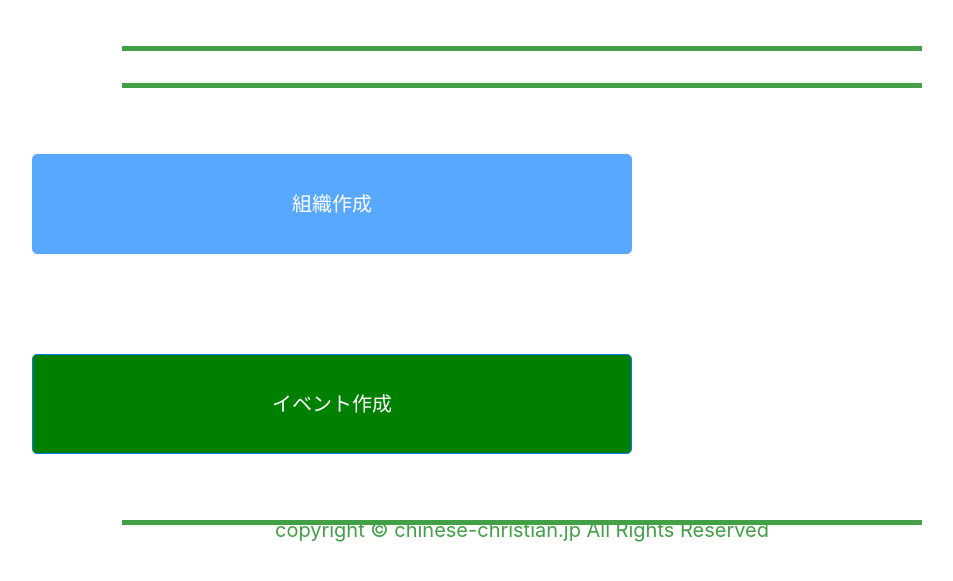
After one commit to ukohank517/Attendance_flask, a Flask app: template web/script/templates/top.html in a window 1280 px wide. The commit adds this page. Shown: the top 581 px of the page, without its empty margins (118-1071 px from the left). Run offline with Flask 2, Linux system fonts and the light colour scheme; the template is opened without the code that fills it, so the values that code supplies are empty; some libraries are stand-ins or nearby versions.

Commit message:
[update] top page

```diff
--- a/web/script/app.py
+++ b/web/script/app.py
@@ -7,6 +7,12 @@ app = Flask(__name__)
 flask_conf_file = os.path.join(os.getcwd(), 'conf', 'flask_conf.cfg')
 app.config.from_pyfile(flask_conf_file)
 mail_file = os.path.join(os.getcwd(), 'data', 'personal_info.csv')
+
+@app.route('/')
+@app.route('/top')
+def top():
+    page_title = 'Top'
+    return render_template('top.html', page_title = page_title)
 
 @app.route('/event/create', methods=['GET'])
 def event_create():
@@ -22,9 +28,9 @@ def event_info():
 @app.route('/event/entry', methods=['GET'])
 def event_entry():
     target_organization = request.args.get('organization_id')
-    event_name = '常年期第x回弥撒'
+    page_title = '常年期第x回弥撒'
     rest_seats = 10
-    return render_template('entry.html', rest_seats=rest_seats, event_name = event_name)
+    return render_template('entry.html', page_title = page_title, rest_seats=rest_seats)
 
 @app.route('/event/result', methods=['GET'])
 def event_result():
--- a/web/script/static/css/layout.css
+++ b/web/script/static/css/layout.css
@@ -1,3 +1,27 @@
+header{
+    margin-top: 30px;
+    color: #43A047;
+}
+
+h1{
+    font-size: 25px;
+    font-weight: bold;
+    text-align: center;
+}
+
+hr{
+    border-width: 5px;
+    width: 800px;
+    border-color: #43A047;
+}
+
+body{
+    height: 100%;
+    position: relative;
+    padding-bottom: 20px;/*←footerの高さ*/
+}
+
+
 /* footer用 */
 footer{
     font-size: 20px;
--- /dev/null
+++ b/web/script/static/css/top.css
@@ -0,0 +1,10 @@
+.btn{
+    border-radius: 5px;
+    background-color: green;
+    padding: 20px;
+    text-align: center;
+    color: white;
+    height: 100px;
+    width: 600px;
+    margin: 50px;
+  }
--- a/web/script/templates/layout.html
+++ b/web/script/templates/layout.html
@@ -8,15 +8,34 @@
         <link  href="/static/css/lib/bootstrap.min.css" rel="stylesheet"></link>
         <!-- setting -->
         <link  href="/static/css/layout.css" rel="stylesheet"></link>
-        <title>TITLE</title>
+        <title>Ticket System</title>
     </head>
 
     <body>
-        {% block body %}
-        {% endblock %}
+
+        <div class="container">
+            <header>
+               <div class="row">
+                    <hr>
+                    {% if page_title %}
+                    <h1>{{ page_title }}</h1>
+                    {% endif %}
+                </div>
+            </header>
+        </div>
+
+        <hr>
+
+        <div class="container-body">
+            {% block body %}
+            {% endblock %}
+        </div>
+
+        <hr>
+
     </body>
 
     <footer>
-        <p>©︎ 2020 ????</p>
+        <p>copyright © chinese-christian.jp  All Rights Reserved</p>
     </footer>
 </html>
--- /dev/null
+++ b/web/script/templates/top.html
@@ -0,0 +1,13 @@
+{% extends "layout.html" %}
+{% block body %}
+
+
+<div class="container">
+  <div class="col-sm-8 col-sm-offset-2">
+    <button type="button" class="btn btn-lg btn-primary" disabled="disabled">組織作成</button>
+    <button type="button" class="btn btn-lg btn-primary" >イベント作成</button>
+  </div>
+</div>
+
+<link  href="/static/css/top.css" rel="stylesheet"></link>
+{% endblock body %}
```
Also changed, not shown: web/script/static/css/entry.css (+0 -17 lines), web/script/templates/entry.html (+0 -11 lines).
